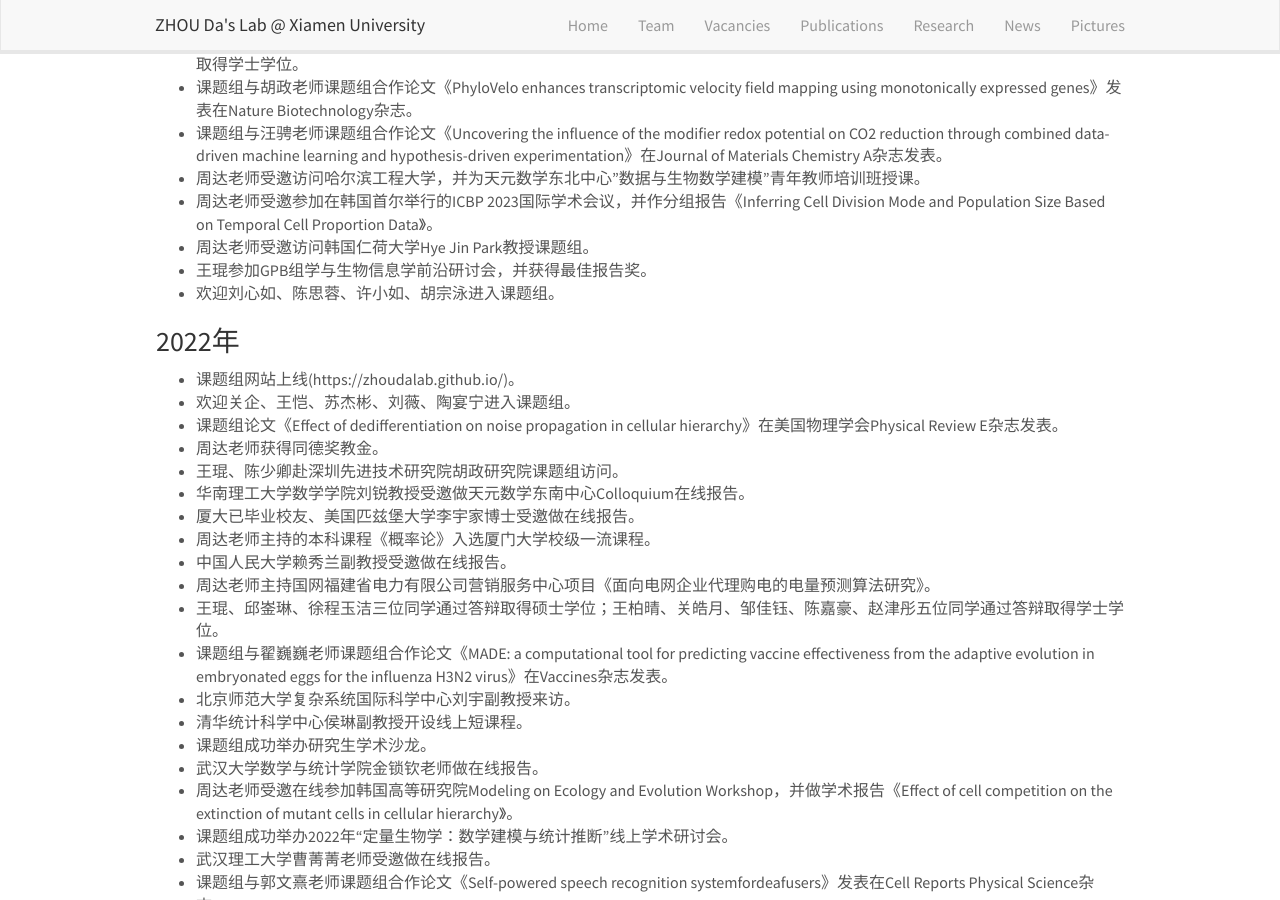
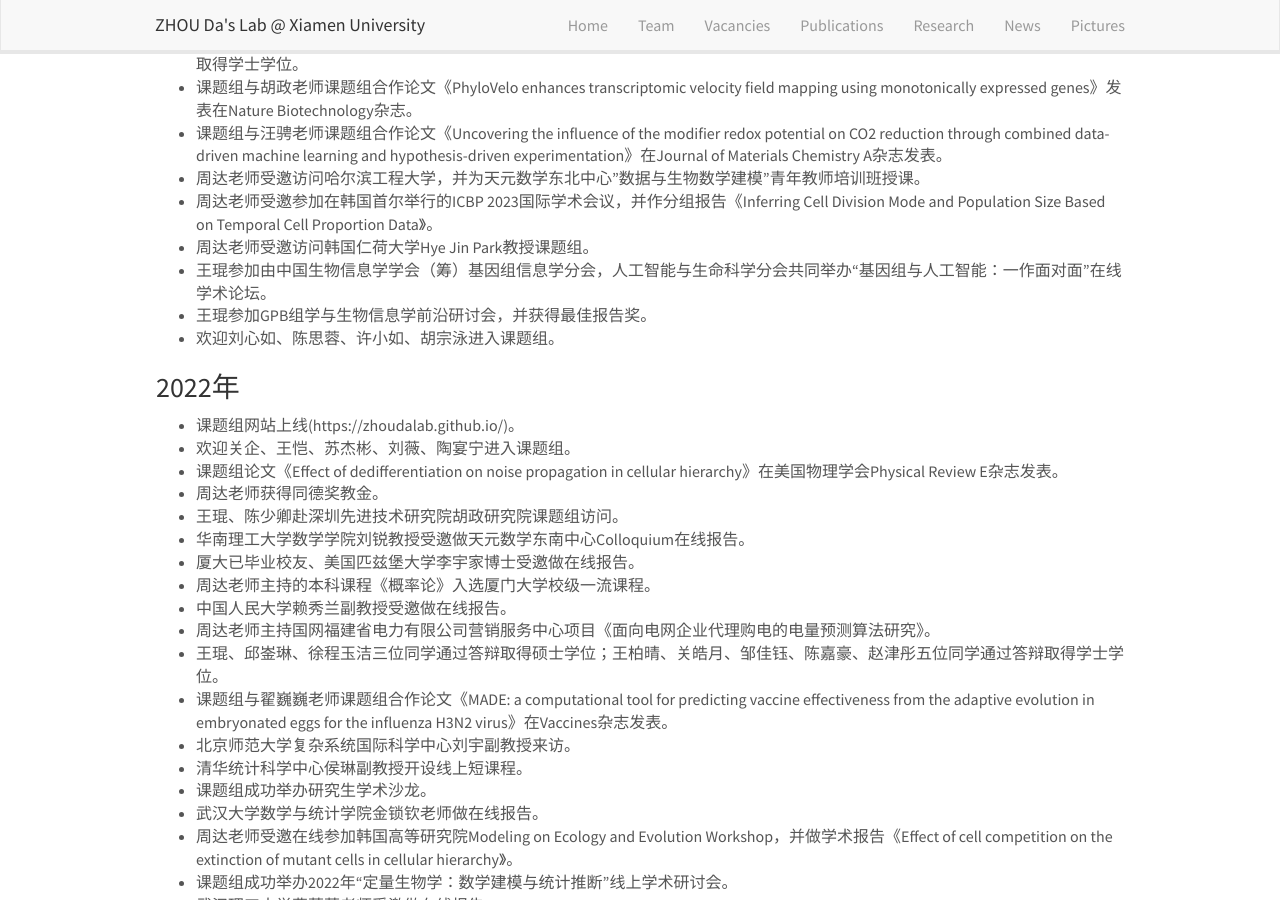
Before and after one commit to ZhouDaLab/zhoudalab.github.io, a Jekyll site: the page built from _pages/news.md, in a window 1280 px wide and 900 px high, scrolled down 332 px. Built offline with Jekyll 4.4.1, drawn with Linux system fonts in a browser that asks for light colours; nearby versions of some CDN libraries.

Commit message:
Update news.md

```diff
--- a/_pages/news.md
+++ b/_pages/news.md
@@ -23,6 +23,7 @@ permalink: /news/
 - 周达老师受邀访问哈尔滨工程大学，并为天元数学东北中心"数据与生物数学建模"青年教师培训班授课。
 - 周达老师受邀参加在韩国首尔举行的ICBP 2023国际学术会议，并作分组报告《Inferring Cell Division Mode and Population Size Based on Temporal Cell Proportion Data》。
 - 周达老师受邀访问韩国仁荷大学Hye Jin Park教授课题组。
+- 王琨参加由中国生物信息学学会（筹）基因组信息学分会，人工智能与生命科学分会共同举办“基因组与人工智能：一作面对面”在线学术论坛。
 - 王琨参加GPB组学与生物信息学前沿研讨会，并获得最佳报告奖。
 - 欢迎刘心如、陈思蓉、许小如、胡宗泳进入课题组。
 
```
